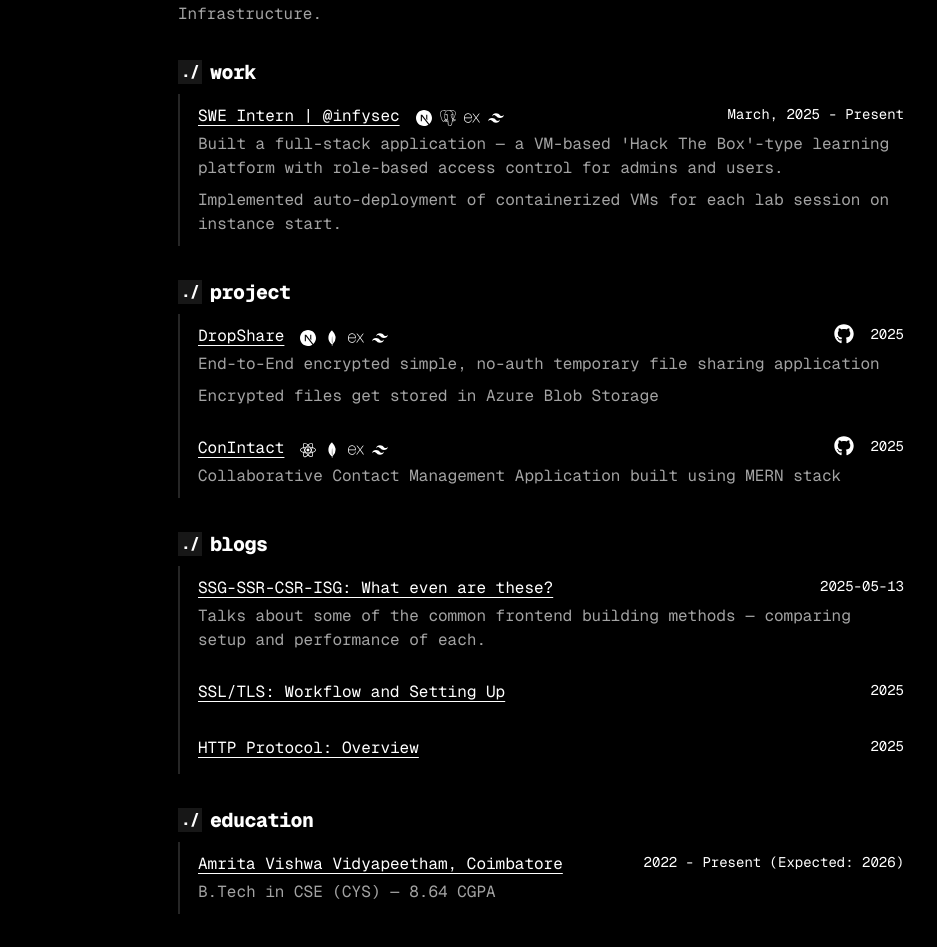
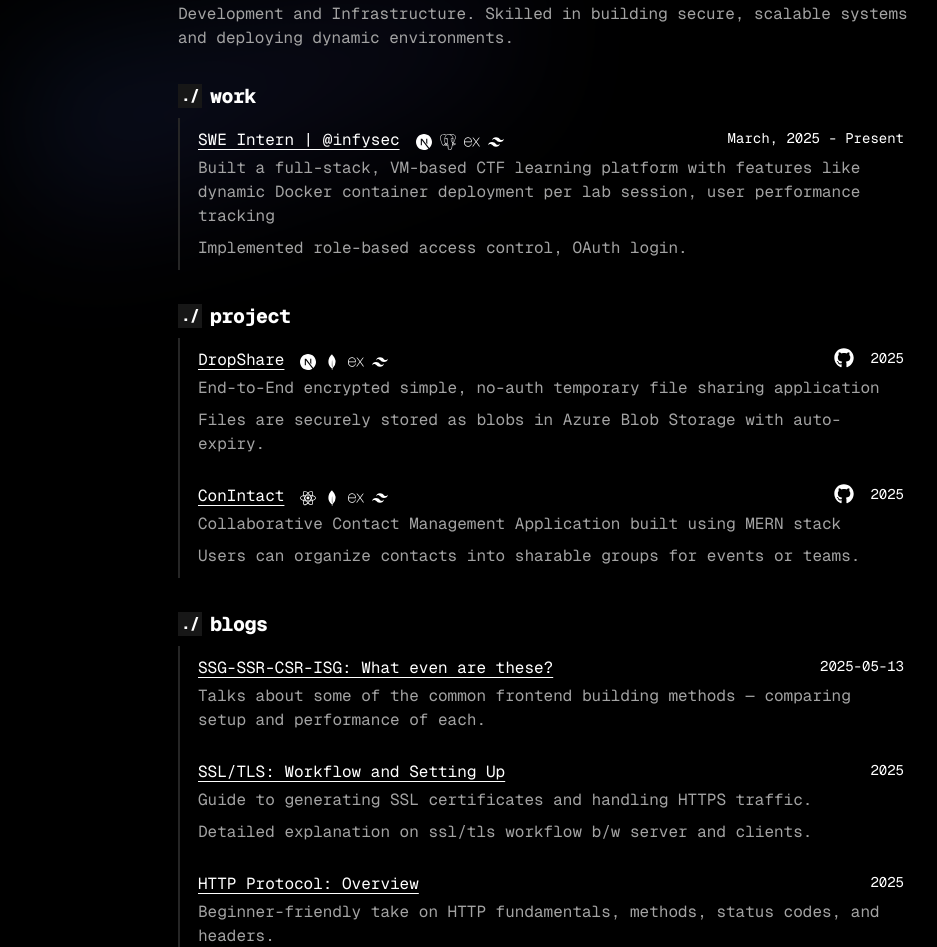
Before and after one commit to mukesher4/portfolio, a Next.js app: page / in a window 1280 px wide. Shown: the part 185-1132 px from the top of the page, without its empty margins (94-1031 px from the left). Built offline with nearby package versions, Linux system fonts and the light colour scheme.

Commit message:
feat: v1; updated description

```diff
--- a/blogs/02_ssl-tls.md
+++ b/blogs/02_ssl-tls.md
@@ -1,7 +1,7 @@
 ---
 title: "SSL/TLS: Workflow and Setting Up"
 date: "2025"
-description: []
+description: ['Guide to generating SSL certificates and handling HTTPS traffic.','Detailed explanation on ssl/tls workflow b/w server and clients.']
 ---
 
 ## Certificate Authority: Let's Encrypt
--- a/blogs/03_html.md
+++ b/blogs/03_html.md
@@ -1,7 +1,7 @@
 ---
 title: "HTTP Protocol: Overview"
 date: "2025"
-description: []
+description: ['Beginner-friendly take on HTTP fundamentals, methods, status codes, and headers.']
 ---
 
 ## Servers in Web Development
--- a/src/app/globals.css
+++ b/src/app/globals.css
@@ -32,7 +32,7 @@ body {
 ::-webkit-scrollbar-thumb {
   background: #333;  /* darker thumb */
   border-radius: 4px;
-}
+  }
 
 ::-webkit-scrollbar-thumb:hover {
   background: #444;  /* slightly lighter on hover */
--- a/src/app/page.tsx
+++ b/src/app/page.tsx
@@ -28,18 +28,19 @@ export default async function Home() {
 
   return (
     <>
+      <div className="fixed inset-0 -z-10 pointer-events-none">
+        <div className="w-[1200px] h-[400px] absolute left-1/2 top-1/2 -translate-x-1/2 -translate-y-1/2">
+          <div className="absolute w-[500px] h-[160px] bg-gradient-to-br from-blue-500/15 via-indigo-500/10 to-transparent blur-3xl -rotate-12 translate-x-20" />
+          <div className="absolute w-[400px] h-[140px] bg-gradient-to-bl from-indigo-500/12 via-blue-500/8 to-transparent blur-3xl rotate-6 -translate-x-40 translate-y-10" />
+        </div>
+      </div>
+
       <div className="flex flex-col justify-between gap-4">
         <div className="flex gap-2 items-center">
           <div className="rounded-full bg-green-500 w-2 h-2 shadow-[0_0_6px_2px_rgba(34,197,94,0.6)]"></div>
           <div className="text-[10px] text-neutral-500">Available for oppurtunities</div>
         </div>
         <div className="flex justify-between">
-          {/* <Image
-            src="/profile.png"
-            alt="profile picture"
-            width={100}
-            height={100}
-          /> */}
           <div className="flex flex-col gap-4">
             <div className="flex justify-between">
               <div className="flex flex-col">
--- a/src/utils/user.ts
+++ b/src/utils/user.ts
@@ -1,6 +1,6 @@
 export const NAME="Mukesh R."
 export const LOCATION="Chennai, In"
-export const DESCRIPTION="Software Engineer with experience in Full Stack Development and setting up Infrastructure."
+export const DESCRIPTION="Software Engineer passionate about exploring new technologies, Full Stack Development and Infrastructure. Skilled in building secure, scalable systems and deploying dynamic environments."
 export const GH="https://github.com/mukesher4/"
 export const X="https://x.com/TrueG78"
 export const EMAIL="mailto:mukeshramasubramanian@gmail.com"
@@ -13,8 +13,8 @@ export const work = [
       title: 'SWE Intern | @infysec',
       duration: 'March, 2025 - Present',
       description: [
-        'Built a full-stack application — a VM-based \'Hack The Box\'-type learning platform with role-based access control for admins and users.',
-        'Implemented auto-deployment of containerized VMs for each lab session on instance start.'
+        'Built a full-stack, VM-based CTF learning platform with features like dynamic Docker container deployment per lab session, user performance tracking',
+        'Implemented role-based access control, OAuth login.'
       ],
       stack: ['nextjs', 'postgresql', 'express', 'tailwindcss']
     },
@@ -26,7 +26,7 @@ export const projects = [
       duration: '2025',
       description: [
         'End-to-End encrypted simple, no-auth temporary file sharing application',
-        'Encrypted files get stored in Azure Blob Storage'
+        'Files are securely stored as blobs in Azure Blob Storage with auto-expiry.'
       ],
       stack: ['nextjs', 'mongodb', 'express', 'tailwindcss'],
       github: 'https://github.com/mukesher4/drop-share',
@@ -36,7 +36,8 @@ export const projects = [
       title: 'ConIntact',
       duration: '2025',
       description: [
-        'Collaborative Contact Management Application built using MERN stack'
+        'Collaborative Contact Management Application built using MERN stack',
+        'Users can organize contacts into sharable groups for events or teams.'
       ],
       stack: ['react', 'mongodb', 'express', 'tailwindcss'],
       github: 'https://github.com/mukesher4/conintact-frontend',
```
